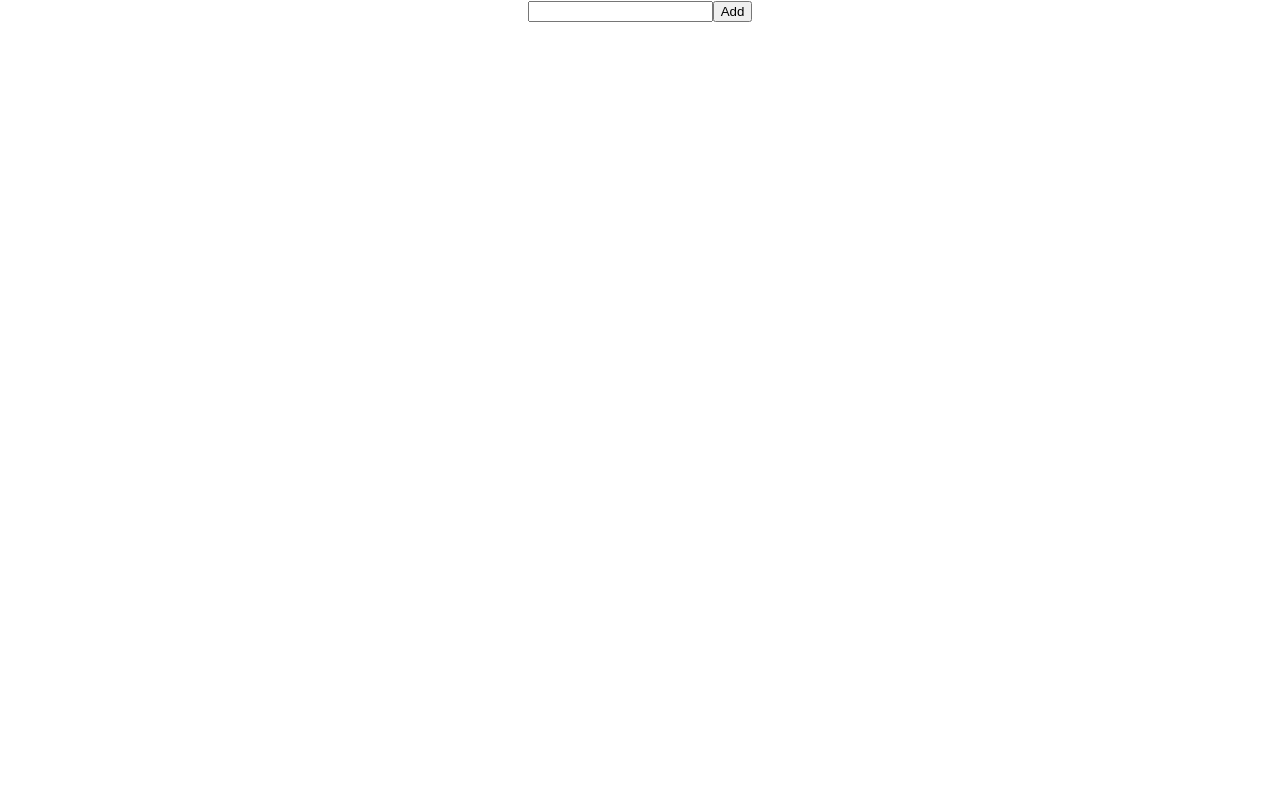
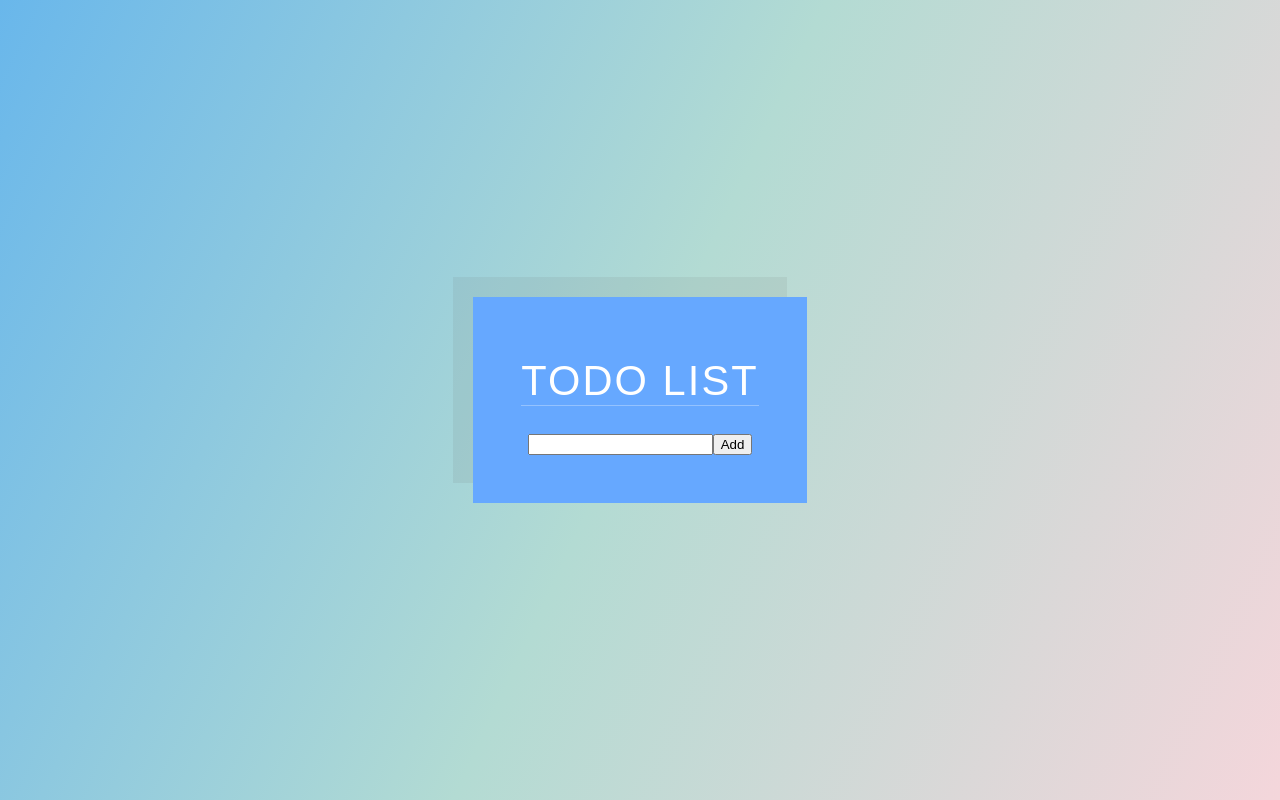
Before and after one commit to DougFelix/ReactKaffa, a React (Create React App) app in the folder kaffamobile/: page / in a window 1280 px wide. Built offline with nearby package versions, Linux system fonts and the light colour scheme.

Commit message:
Styling TodoList

```diff
--- a/kaffamobile/public/index.html
+++ b/kaffamobile/public/index.html
@@ -4,6 +4,9 @@
     <meta charset="utf-8" />
     <link rel="icon" href="%PUBLIC_URL%/favicon.ico" />
     <link rel="stylesheet" href="https://use.fontawesome.com/releases/v5.15.3/css/all.css" integrity="sha384-SZXxX4whJ79/gErwcOYf+zWLeJdY/qpuqC4cAa9rOGUstPomtqpuNWT9wdPEn2fk" crossorigin="anonymous">
+    <link rel="preconnect" href="https://fonts.googleapis.com">
+    <link rel="preconnect" href="https://fonts.gstatic.com" crossorigin>
+    <link href="https://fonts.googleapis.com/css2?family=Ubuntu:wght@300&display=swap" rel="stylesheet">
     <meta name="viewport" content="width=device-width, initial-scale=1" />
     <meta name="theme-color" content="#000000" />
     <meta
--- a/kaffamobile/src/App.css
+++ b/kaffamobile/src/App.css
@@ -1,38 +1,7 @@
 .App {
   text-align: center;
-}
-
-.App-logo {
-  height: 40vmin;
-  pointer-events: none;
-}
-
-@media (prefers-reduced-motion: no-preference) {
-  .App-logo {
-    animation: App-logo-spin infinite 20s linear;
-  }
-}
-
-.App-header {
-  background-color: #282c34;
-  min-height: 100vh;
   display: flex;
-  flex-direction: column;
   align-items: center;
   justify-content: center;
-  font-size: calc(10px + 2vmin);
-  color: white;
+  height: 100vh;
 }
-
-.App-link {
-  color: #61dafb;
-}
-
-@keyframes App-logo-spin {
-  from {
-    transform: rotate(0deg);
-  }
-  to {
-    transform: rotate(360deg);
-  }
-}
--- a/kaffamobile/src/Components/TodoList/AddTodoForm.js
+++ b/kaffamobile/src/Components/TodoList/AddTodoForm.js
@@ -1,4 +1,7 @@
 import React, { Component } from 'react';
+
+//CSS
+import './AddTodoForm.css';
 
 class AddTodoForm extends Component {
     constructor(props) {
--- a/kaffamobile/src/Components/TodoList/Todo.js
+++ b/kaffamobile/src/Components/TodoList/Todo.js
@@ -9,7 +9,6 @@ class Todo extends Component {
     }
 
     handleDelete(id) {
-        //TODO
         this.props.deleteTodo(id);
     }
 
--- a/kaffamobile/src/Components/TodoList/TodoList.css
+++ b/kaffamobile/src/Components/TodoList/TodoList.css
@@ -0,0 +1,60 @@
+.TodoList {
+    margin: 4rem auto;
+    padding: 2rem 3rem 3rem;
+    max-width: 600px;
+    background: #66a8ff;
+    color: #fff;
+    box-shadow: -20px -20px 0px 0px rgba(100, 100, 100, 0.1);
+    overflow: hidden;
+    font-size: 1.1rem;
+    font-family: 'Ubuntu', sans-serif;
+}
+
+
+.TodoList-Title {
+    font-weight: normal;
+    font-size: 2.6rem;
+    letter-spacing: 0.05em;
+    border-bottom: 1px solid rgba(255, 255, 255, 0.3);
+    text-transform: uppercase;
+    font-family: "Quicksand", sans-serif;
+
+    /* background: linear-gradient(90deg,
+    #FE0000 16.66%,
+    #FD8C00 16.66%, 33.32%,
+    #FFE500 33.32%, 49.98%,
+    #119F0B 49.98%, 66.64%,
+    #0644B3 66.64%, 83.3%,
+    #C22EDC 83.3%);
+    background-clip: text;
+    -webkit-background-clip: text;
+    -webkit-text-fill-color: transparent; */
+}
+
+.Todo {
+    display: flex;
+    margin: 0 -3rem 4px;
+    padding: 1.1rem 3rem;
+    height: 2rem;
+    justify-content: space-between;
+    align-items: center;
+    background: rgba(255, 255, 255, 0.2);
+    overflow: hidden;
+    position: relative;
+    transition: opacity 500ms ease-in-out;
+}
+
+.Todo-Icon {
+    flex-shrink: 0;
+    padding-left: 0.7em;
+    margin-left: auto;
+}
+
+.Todo-Icon span {
+    border: none;
+    font-size: 1.2em;
+    background: none;
+    -webkit-appearance: none;
+    cursor: pointer;
+    color: #fff;
+}
--- a/kaffamobile/src/Components/TodoList/TodoList.js
+++ b/kaffamobile/src/Components/TodoList/TodoList.js
@@ -4,6 +4,9 @@ import { v4 as uuidv4 } from "uuid";
 // components
 import Todo from './Todo';
 import AddTodoForm from './AddTodoForm';
+
+// CSS
+import './TodoList.css';
 
 class TodoList extends Component {
     constructor(props) {
@@ -21,31 +24,44 @@ class TodoList extends Component {
         return list;
     }
 
+    // Add new ToDo
     addTodo(newTodo){
+        // Get the new task and give it an id
         let Todo = {...newTodo, id: uuidv4()}
-        let updateList = [...this.state.todos, Todo]
+        // Spread old tasks and add new one
+        let updatedList = [...this.state.todos, Todo]
+        // Update state and localStorage
         this.setState({
-            todos: updateList
+            todos: updatedList
         })
+        localStorage.setItem('@mytodoslist', JSON.stringify(updatedList));
     }
 
+    // Delete selected ToDo
     deleteTodo(idTodo){
+        // Filter ToDo List excluding given ID
         let filteredTodoList = this.state.todos.filter(
             todo => todo.id !== idTodo
         );
+        // Update state and localStorage
         this.setState({todos: filteredTodoList});
+        localStorage.setItem('@mytodoslist', JSON.stringify(filteredTodoList));
     }
 
     render() {
         return (
             <div className='TodoList'>
-                {this.state.todos.map(todo =>
+                <h1 className='TodoList-Title'>ToDo List</h1>
+                <div>
+                    { // Map state to create a component for each todo
+                    this.state.todos.map(todo =>
                         <Todo
                             key={todo.id}
                             data={todo}
                             deleteTodo={this.deleteTodo}
                         />
                     )}
+                </div>
                 <AddTodoForm addTodo={this.addTodo} />
             </div>
         );
--- a/kaffamobile/src/index.css
+++ b/kaffamobile/src/index.css
@@ -1,13 +1,9 @@
 body {
   margin: 0;
+  background: linear-gradient(115deg, #69b7eb, #b3dbd3, #f4d6db);
   font-family: -apple-system, BlinkMacSystemFont, 'Segoe UI', 'Roboto', 'Oxygen',
     'Ubuntu', 'Cantarell', 'Fira Sans', 'Droid Sans', 'Helvetica Neue',
     sans-serif;
   -webkit-font-smoothing: antialiased;
   -moz-osx-font-smoothing: grayscale;
 }
-
-code {
-  font-family: source-code-pro, Menlo, Monaco, Consolas, 'Courier New',
-    monospace;
-}
```
Also changed, not shown: kaffamobile/src/Components/TodoList/AddTodoForm.css (added). Lines whose indentation alone changed are shown as unchanged.
